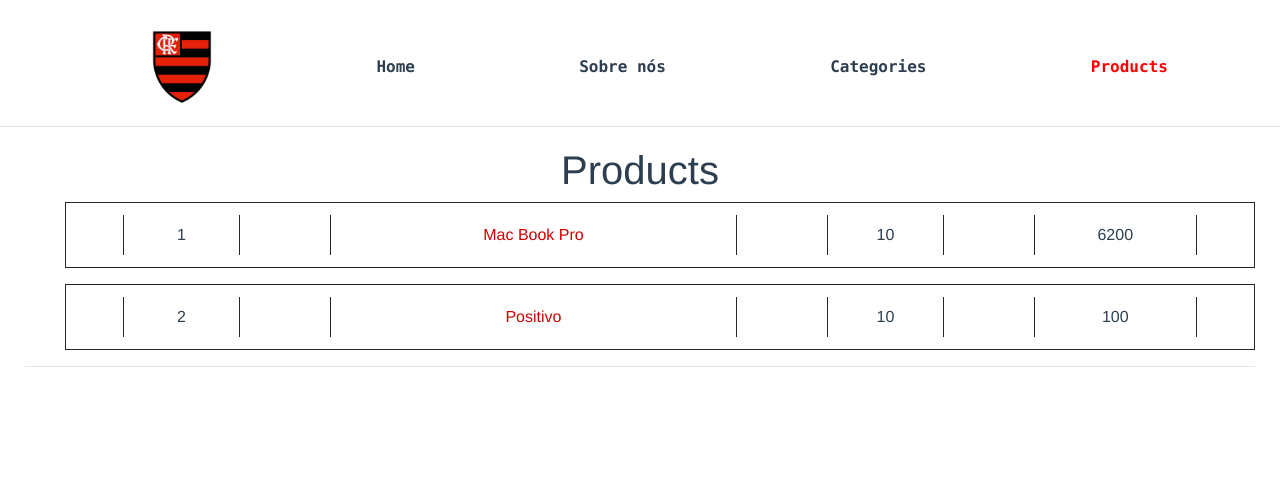
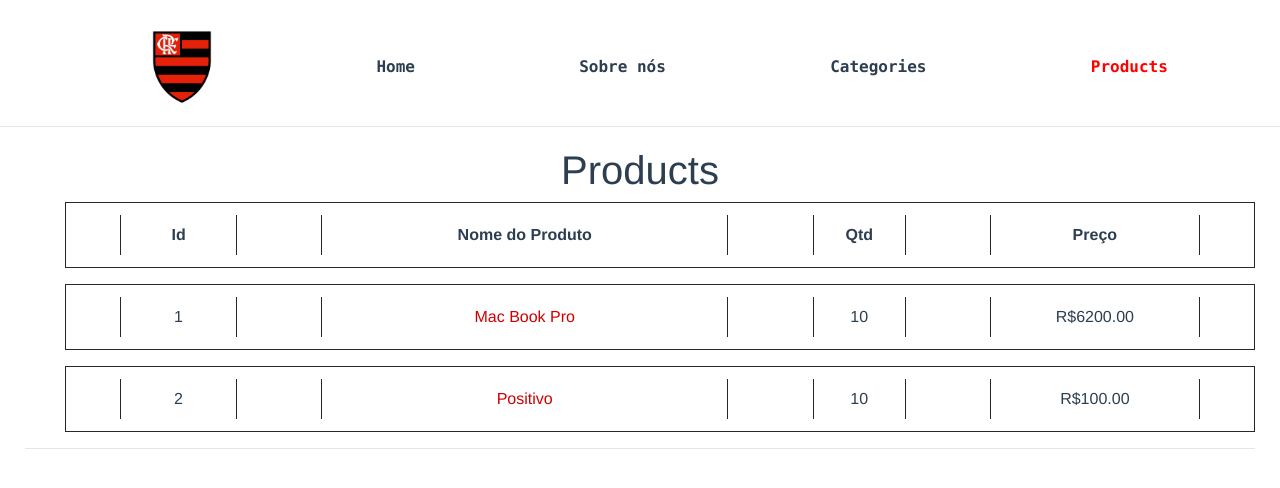
Before and after one commit to felipecabesssa/udemySpringVue, a Vue app in the folder frontend/: page /#/products in a window 1280 px wide. Shown: the top 488 px of the page. Built offline with nearby package versions, Linux system fonts and the light colour scheme.

Commit message:
Primeiro Metodo methods para colocar mascara no preço

```diff
--- a/frontend/src/views/Products.vue
+++ b/frontend/src/views/Products.vue
@@ -2,13 +2,23 @@
   <div class="principal">
     <div class="principal">
       <h1>Products</h1>
+      <div>
+        <ul>
+          <li>
+            <div class="dados" id="id"><strong>Id</strong></div>
+            <div class="dados" id="descricao"><strong>Nome do Produto</strong></div>
+            <div class="dados" id="amount"><strong>Qtd</strong></div>
+            <div class="dados" id="price"><strong>Preço</strong></div>
+          </li>
+        </ul>
+      </div>
       <div v-for="dado in dados" :key="dado.id">
         <ul>
           <li>
             <div class="dados" id="id">{{ dado.id }}</div>
             <div class="dados" id="name">{{ dado.name }}</div>
             <div class="dados" id="amount">{{ dado.amount }}</div>
-            <div class="dados" id="price">{{ dado.price }}</div>
+            <div class="dados" id="price">{{ dinheiro(dado.price) }}</div>
           </li>
         </ul>
       </div>
@@ -25,6 +35,13 @@ export default {
     return{
       dados:dados
     }
+  },
+  methods:{
+
+    dinheiro(valor){
+      return 'R$' + valor.toFixed(2)
+    }
+
   }
 }
 </script>
@@ -55,12 +72,16 @@ export default {
         color: rgb(209, 0, 0);
       }
 
+      #descricao{
+        min-width: 35%;
+      }
+
       #amount{
-        min-width: 10%;
+        min-width: 8%;
       }
 
       #price{
-        min-width: 14%;
+        min-width: 18%;
       }
     }
   }
```
